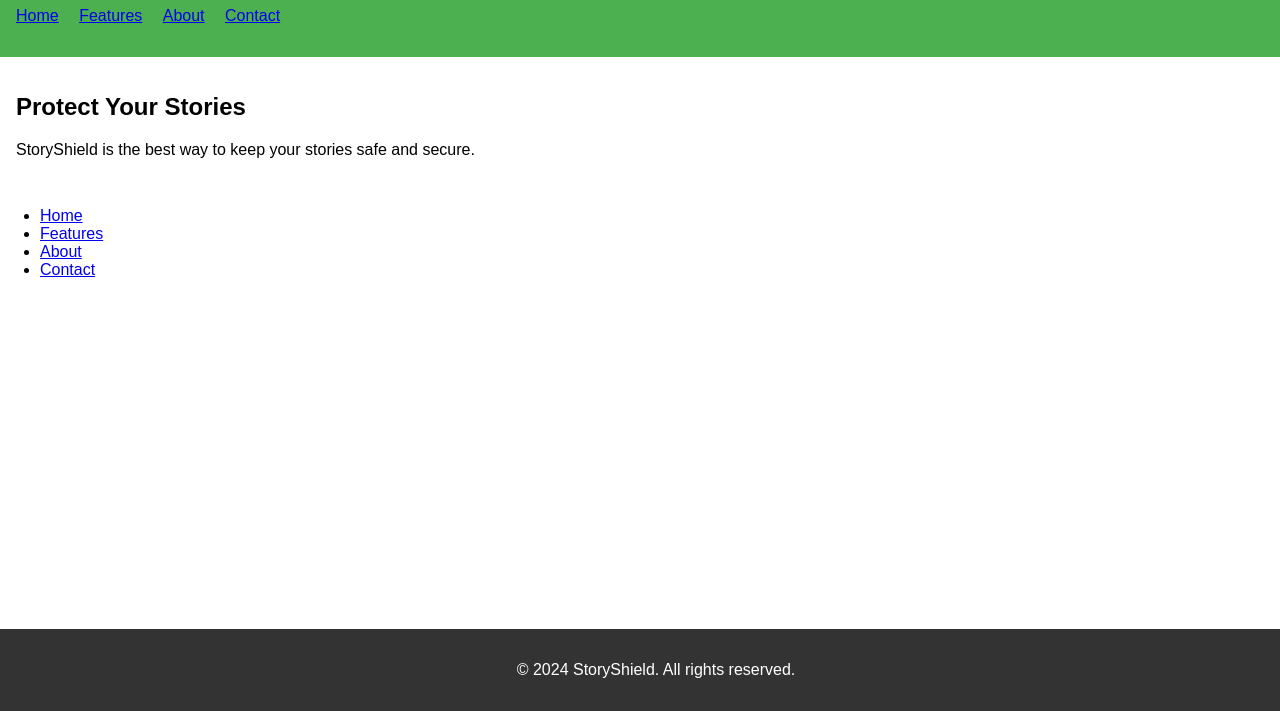
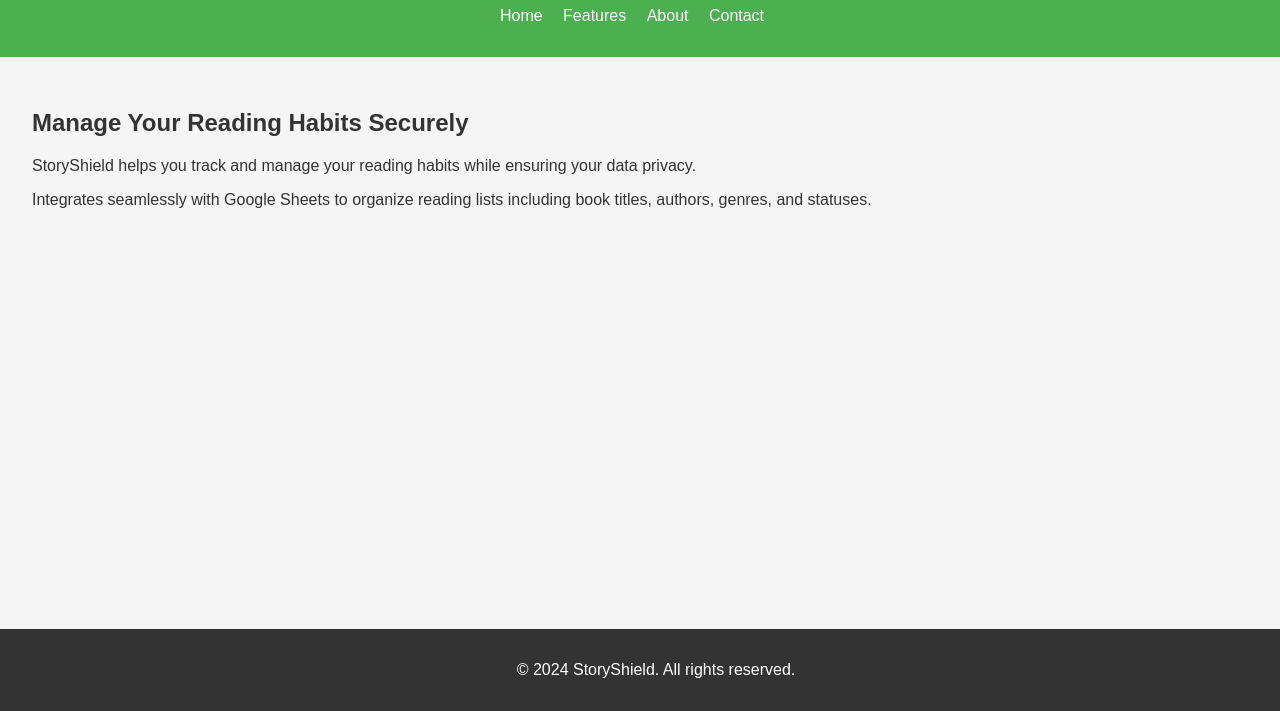
Before and after one commit to ginesthoii/storyshield-website, a plain HTML site: page index.html in a window 1280 px wide. Shown: the part 89-800 px from the top of the page. Drawn offline with Linux system fonts and the light colour scheme.

Commit message:
Updated website with StoryShield content

```diff
--- a/index.html
+++ b/index.html
@@ -20,8 +20,9 @@
     </header>
     <main>
         <section>
-            <h2>Protect Your Stories</h2>
-            <p>StoryShield is the best way to keep your stories safe and secure.</p>
+            <h2>Manage Your Reading Habits Securely</h2>
+            <p>StoryShield helps you track and manage your reading habits while ensuring your data privacy.</p>
+            <p>Integrates seamlessly with Google Sheets to organize reading lists including book titles, authors, genres, and statuses.</p>
         </section>
     </main>
     <footer>
@@ -29,9 +30,3 @@
     </footer>
 </body>
 </html>
-<ul>
-    <li><a href="index.html">Home</a></li>
-    <li><a href="features.html">Features</a></li>
-    <li><a href="about.html">About</a></li>
-    <li><a href="contact.html">Contact</a></li>
-</ul>
--- a/styles.css
+++ b/styles.css
@@ -3,17 +3,21 @@ body {
     margin: 0;
     padding: 0;
     box-sizing: border-box;
+    background-color: #f5f5f5;
+    color: #333;
 }
 
 header {
     background-color: #4CAF50;
     color: white;
     padding: 1em;
+    text-align: center;
 }
 
 nav ul {
     list-style: none;
     padding: 0;
+    text-align: center;
 }
 
 nav ul li {
@@ -21,8 +25,13 @@ nav ul li {
     margin-right: 1em;
 }
 
+nav ul li a {
+    color: white;
+    text-decoration: none;
+}
+
 main {
-    padding: 1em;
+    padding: 2em;
 }
 
 footer {
```
Also changed, not shown: about.html (+2 -2 lines), features.html (+7 -1 lines).
